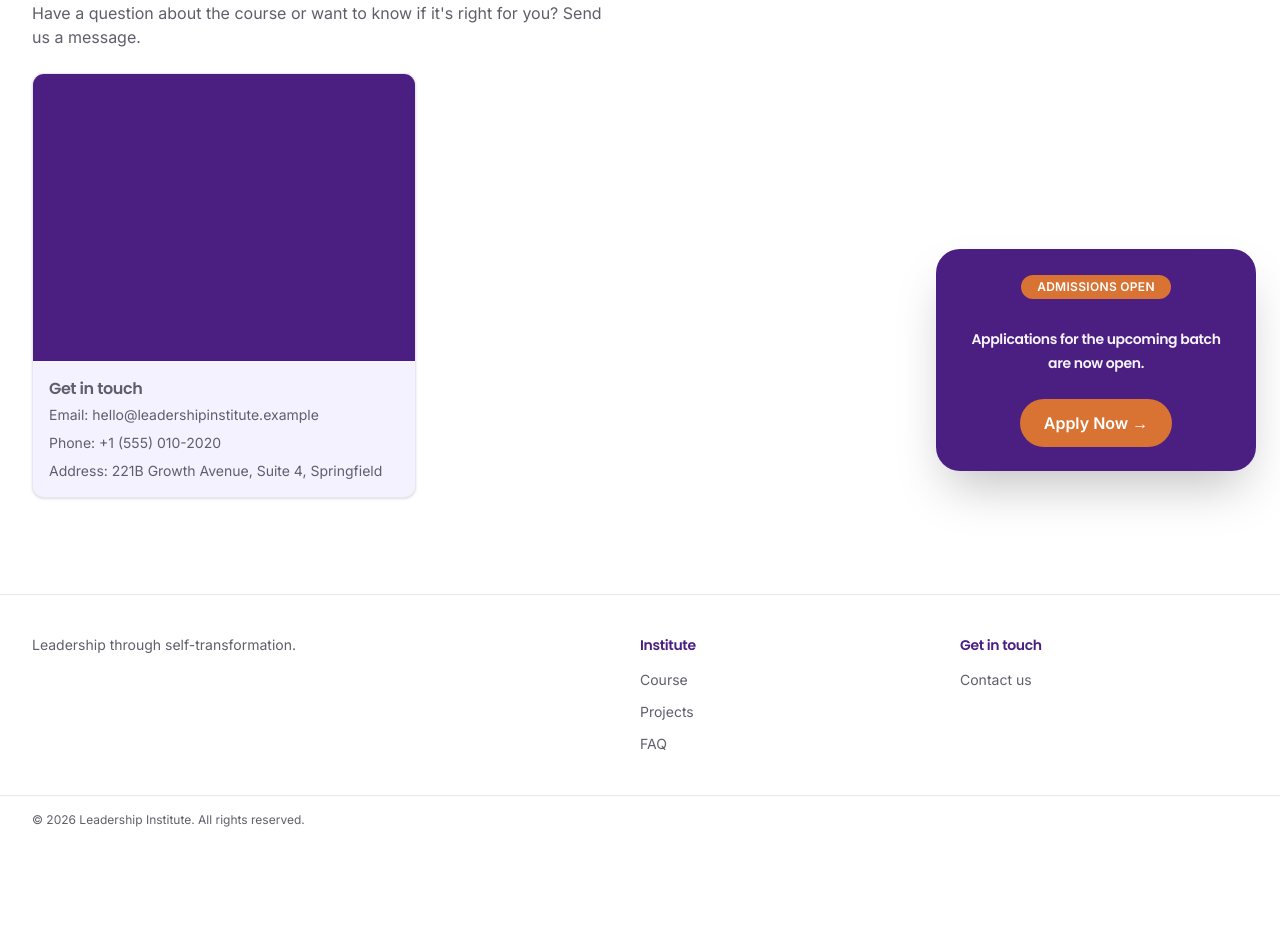
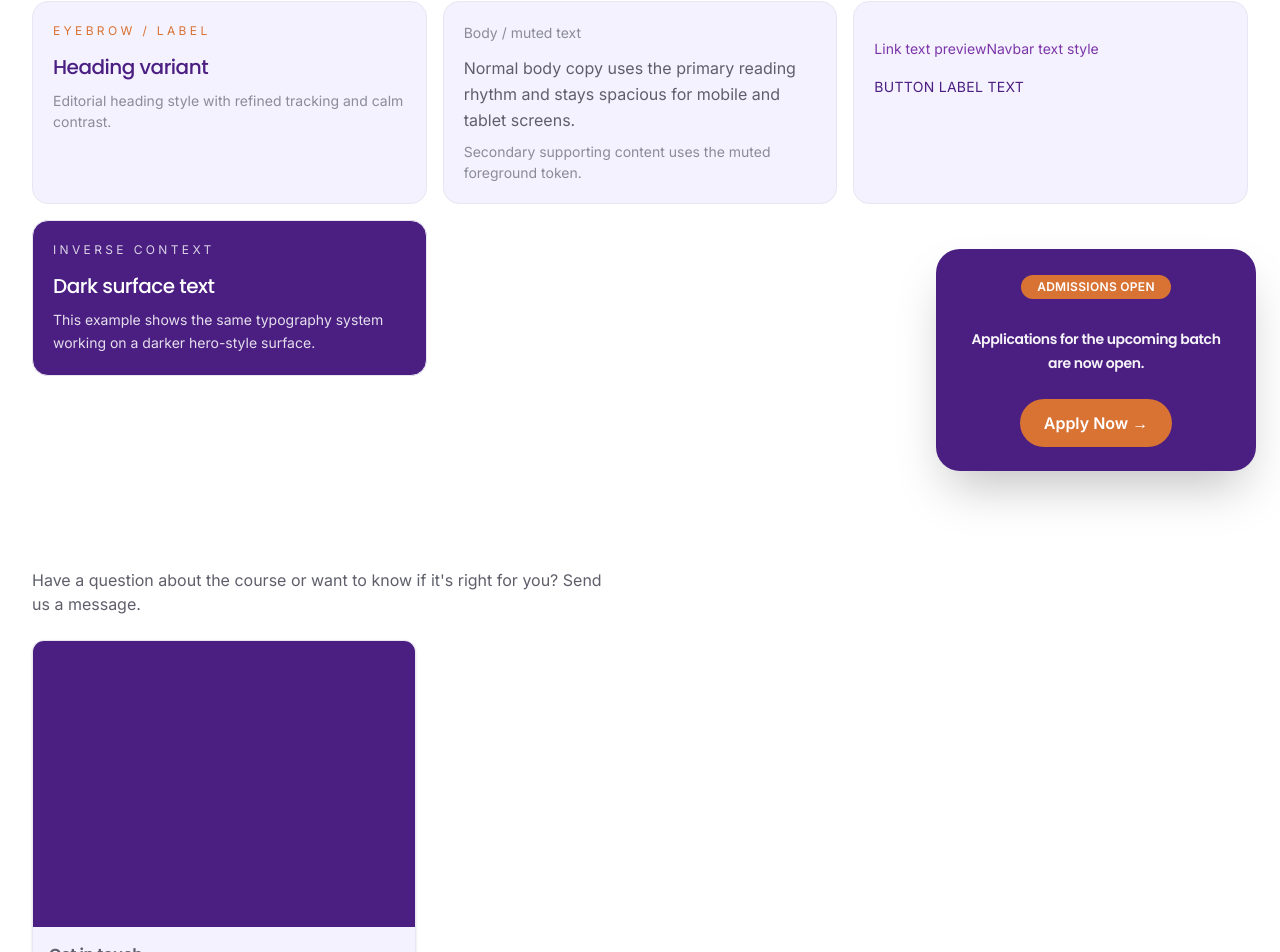
Before and after one commit to andholemoksha/SSSLST_Website, a React (Vite) app in the folder frontend/: page /contact in a window 1280 px wide. Shown: the part 305-1257 px from the top of the page. Before the commit the page ends 1149 px from the top, so only its background shows below. Built offline with nearby package versions, Linux system fonts and the light colour scheme.

Commit message:
feat: add shared typography variants and Text component for consistent styling

```diff
--- /dev/null
+++ b/frontend/src/components/ui/Text/text-variants.js
@@ -0,0 +1,73 @@
+import { cva } from "class-variance-authority";
+
+/**
+ * Shared typography variants for the application.
+ *
+ * This keeps the site from repeating ad-hoc text classes while still using the
+ * existing semantic theme tokens from src/index.css.
+ */
+export const textVariants = cva("max-w-full break-words", {
+  variants: {
+    variant: {
+      heading:
+        "font-heading font-semibold tracking-tight text-heading",
+      body: "font-sans text-foreground",
+      muted: "font-sans text-muted-foreground",
+      link:
+        "font-sans font-medium text-link underline-offset-4 transition-colors hover:text-accent",
+      button:
+        "font-sans font-semibold uppercase tracking-[0.02em] text-primary-foreground",
+      nav: "font-sans font-medium text-link transition-colors hover:text-accent",
+      eyebrow:
+        "font-sans text-accent font-semibold uppercase tracking-[0.18em] sm:tracking-[0.28em]",
+      label:
+        "font-sans font-semibold uppercase tracking-[0.16em] text-muted-foreground sm:tracking-[0.2em]",
+      quote: "font-heading italic text-foreground",
+    },
+    size: {
+      display: "text-4xl sm:text-5xl lg:text-6xl xl:text-[4.5rem]",
+      page: "text-3xl md:text-4xl lg:text-5xl",
+      section: "text-2xl md:text-3xl lg:text-4xl",
+      card: "text-base md:text-lg lg:text-xl",
+      xs: "text-[0.65rem] sm:text-xs",
+      sm: "text-xs sm:text-sm",
+      base: "text-sm sm:text-base",
+      lg: "text-base sm:text-lg",
+      xl: "text-lg sm:text-xl",
+      "2xl": "text-xl sm:text-2xl",
+      "3xl": "text-2xl sm:text-3xl",
+      "4xl": "text-3xl sm:text-4xl",
+      "5xl": "text-4xl sm:text-5xl",
+      "6xl": "text-5xl sm:text-6xl",
+    },
+    weight: {
+      normal: "font-normal",
+      medium: "font-medium",
+      semibold: "font-semibold",
+      bold: "font-bold",
+    },
+    align: {
+      left: "text-left",
+      center: "text-center",
+      right: "text-right",
+      justify: "text-justify",
+    },
+    truncate: {
+      true: "truncate",
+    },
+    leading: {
+      none: "leading-none",
+      tight: "leading-tight",
+      snug: "leading-snug",
+      normal: "leading-normal",
+      relaxed: "leading-relaxed",
+      loose: "leading-loose",
+    },
+  },
+  defaultVariants: {
+    variant: "body",
+    size: "base",
+    weight: "normal",
+    leading: "normal",
+  },
+});
--- /dev/null
+++ b/frontend/src/components/ui/Text/text.jsx
@@ -0,0 +1,45 @@
+import { forwardRef } from "react";
+import { cn } from "@/lib/utils";
+import { textVariants } from "@/components/ui/Text/text-variants";
+
+/**
+ * Shared typography component for the application.
+ *
+ * Usage examples:
+ * <Text as="h1" variant="heading" size="display">Welcome</Text>
+ * <Text variant="body" size="base">Description</Text>
+ * <Text as="h2" variant="heading" align="center">Centered heading</Text>
+ * <Text variant="link" href="/courses">Browse courses</Text>
+ * <Text variant="nav" size="sm">About</Text>
+ */
+export const Text = forwardRef(function Text(
+  {
+    as: Component = "p",
+    className,
+    variant = "body",
+    size,
+    weight,
+    align,
+    truncate,
+    leading,
+    color,
+    children,
+    ...props
+  },
+  ref
+) {
+  const baseClassName = textVariants({
+    variant,
+    size,
+    weight,
+    align,
+    truncate,
+    leading,
+  });
+
+  return (
+    <Component ref={ref} className={cn(baseClassName, color, className)} {...props}>
+      {children}
+    </Component>
+  );
+});
--- a/frontend/src/pages/ContactPage.jsx
+++ b/frontend/src/pages/ContactPage.jsx
@@ -1,4 +1,6 @@
 import { PageHeader } from "@/components/layout/PageHeader";
+import { Section } from "@/components/layout/Section";
+import { Text } from "@/components/ui/Text/text";
 import { ContactDetails } from "@/features/contact/components/ContactDetails";
 import { useContactContent } from "@/features/contact/hooks/useContactContent";
 
@@ -8,6 +10,57 @@ export function ContactPage() {
   return (
     <>
       <PageHeader title={heading} />
+      <Section className="pt-0">
+        <div className="grid gap-4 md:grid-cols-2 xl:grid-cols-3">
+          <div className="rounded-2xl border border-border bg-surface p-5">
+            <Text variant="eyebrow" size="xs" className="mb-3">
+              Eyebrow / label
+            </Text>
+            <Text as="h3" variant="heading" size="card" className="mb-2">
+              Heading variant
+            </Text>
+            <Text variant="body" size="sm" color="text-muted-foreground">
+              Editorial heading style with refined tracking and calm contrast.
+            </Text>
+          </div>
+
+          <div className="rounded-2xl border border-border bg-surface p-5">
+            <Text variant="muted" size="sm" className="mb-3">
+              Body / muted text
+            </Text>
+            <Text as="p" variant="body" size="base" leading="relaxed" className="mb-2">
+              Normal body copy uses the primary reading rhythm and stays spacious for mobile and tablet screens.
+            </Text>
+            <Text variant="muted" size="sm">
+              Secondary supporting content uses the muted foreground token.
+            </Text>
+          </div>
+
+          <div className="rounded-2xl border border-border bg-surface p-5">
+            <Text variant="link" size="sm" as="a" href="/courses" className="inline-flex">
+              Link text preview
+            </Text>
+            <Text variant="nav" size="sm" className="mt-4 inline-flex">
+              Navbar text style
+            </Text>
+            <Text variant="button" size="sm" color="text-primary" className="mt-4 block">
+              Button label text
+            </Text>
+          </div>
+
+          <div className="rounded-2xl border border-border bg-primary p-5 text-white md:col-span-2 xl:col-span-1">
+            <Text variant="eyebrow" size="xs" color="text-white/80" className="mb-3">
+              Inverse context
+            </Text>
+            <Text as="h3" variant="heading" size="card" color="text-white" className="mb-2">
+              Dark surface text
+            </Text>
+            <Text variant="body" size="sm" color="text-white/85" leading="relaxed">
+              This example shows the same typography system working on a darker hero-style surface.
+            </Text>
+          </div>
+        </div>
+      </Section>
       <ContactDetails />
     </>
   );
```
